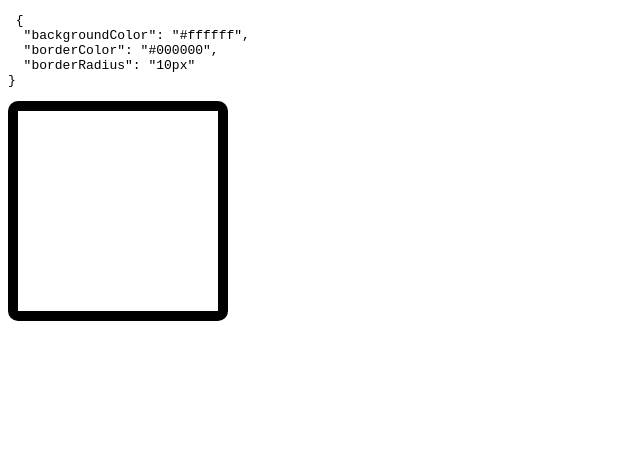
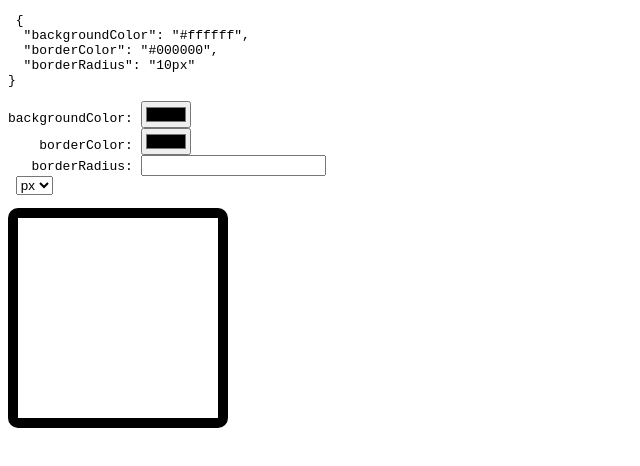
Before and after one commit to l3-miage-cl-ihm/e-s-de-composants-angular-tu-2023-2024-l3miage-ourzikj, an Angular app: page / in a window 1280 px wide. Shown: the top 466 px of the page, without its empty margins (0-640 px from the left). Built offline with nearby package versions, Linux system fonts and the light colour scheme.

Commit message:
+master:stage 2 overall done

```diff
--- a/angular.json
+++ b/angular.json
@@ -100,5 +100,8 @@
         }
       }
     }
+  },
+  "cli": {
+    "analytics": "cbfd49fd-94e0-42ac-8d28-dccc4ffbb451"
   }
 }
--- a/src/app/app.component.html
+++ b/src/app/app.component.html
@@ -1,3 +1,5 @@
 
 <pre> {{cssStyle()|json}}</pre>
+
+<app-css-styler [cssStyle]="cssStyle()" (cssStyleChange)="cssStyleChange($event)"></app-css-styler>
 <div class="stylée " [style]="cssStyle()"></div>
--- a/src/app/app.component.ts
+++ b/src/app/app.component.ts
@@ -15,4 +15,8 @@ export class AppComponent {
   private readonly style=signal<CssStyle>(defaultStyle);   //signal primaire
   readonly cssStyle=computed<CssStyle>(()=>this.style());  //signal dérivé de style
 
+  cssStyleChange(style:CssStyle){
+    this.style.set(style);
+  }
+
 }
--- a/src/app/app.module.ts
+++ b/src/app/app.module.ts
@@ -3,10 +3,12 @@ import { BrowserModule } from '@angular/platform-browser';
 
 import { AppComponent } from './app.component';
 import { FormsModule } from '@angular/forms';
+import { CssStylerComponent } from './css-styler/css-styler.component';
 
 @NgModule({
   declarations: [
     AppComponent,
+    CssStylerComponent,
   ],
   imports: [
     BrowserModule,
--- /dev/null
+++ b/src/app/css-styler/css-styler.component.html
@@ -0,0 +1,8 @@
+<pre>backgroundColor: <input type="color" (ngModelChange)="changeBGC($event)" />
+    borderColor: <input type="color"      />
+   borderRadius: <input type="number"   />
+ <select >
+    <option value="px" >px</option>
+    <option value="%">%</option>
+</select>
+</pre>
--- /dev/null
+++ b/src/app/css-styler/css-styler.component.ts
@@ -0,0 +1,56 @@
+import { ChangeDetectionStrategy, Component, EventEmitter, Input, Output, computed, signal } from '@angular/core';
+import { CssStyle, Unit, defaultStyle } from '../data';
+import { style } from '@angular/animations';
+
+@Component({
+  selector: 'app-css-styler',
+  templateUrl: './css-styler.component.html',
+  styleUrls: ['./css-styler.component.scss'],
+  changeDetection: ChangeDetectionStrategy.OnPush,
+
+})
+export class CssStylerComponent {
+
+  backgroundColor=signal<string>("#ffffff");
+  borderColor=signal<string>("#ffffff");
+  radius=signal<number>(0);
+  unit=signal<Unit>("px");
+  borderRadius=computed<CssStyle['borderRadius']>(()=> `${this.radius()}${this.unit()}`);
+
+
+  readonly style=computed<CssStyle>(()=>({
+    backgroundColor:this.backgroundColor(),
+    borderColor:this.borderColor(),
+    borderRadius:this.borderRadius()
+  }));
+
+  changeBGC(e:Event ){
+    const inputEvent = e as InputEvent;
+    if (inputEvent?.target) {
+      // Access the value property of the target to get the value of the color input
+      const colorValue = (inputEvent.target as HTMLInputElement).value;
+      this.backgroundColor.set(colorValue);
+    }
+
+    this.styleChange(this.style());
+  }
+
+
+
+
+
+  @Input({required:true})
+  cssStyle!:CssStyle
+
+  @Output()
+  cssStyleChange= new EventEmitter<CssStyle>;
+
+
+
+  styleChange(style:CssStyle){
+
+    this.cssStyleChange.emit(style) ;
+
+  }
+
+}
```
Also changed, not shown: src/app/css-styler/css-styler.component.scss (added), 1 other file (tests, documents, lock files or other folders).
